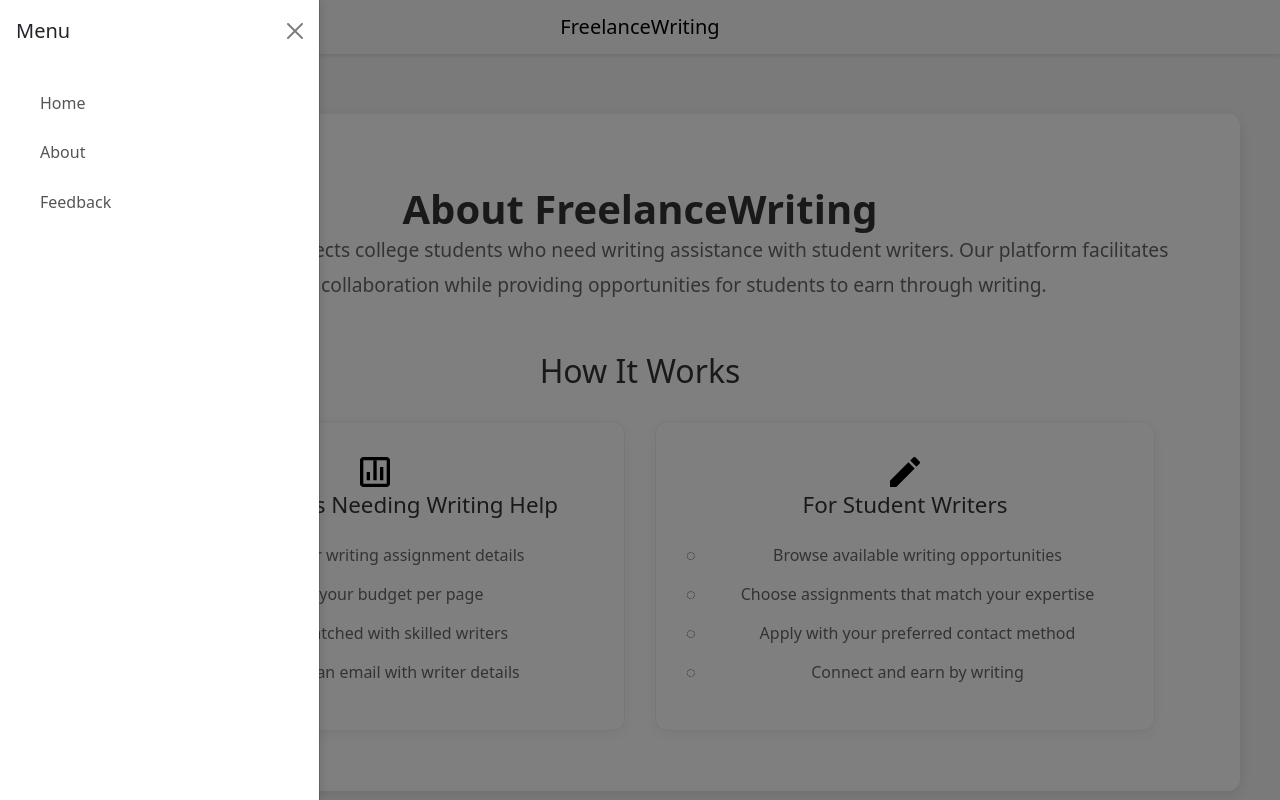
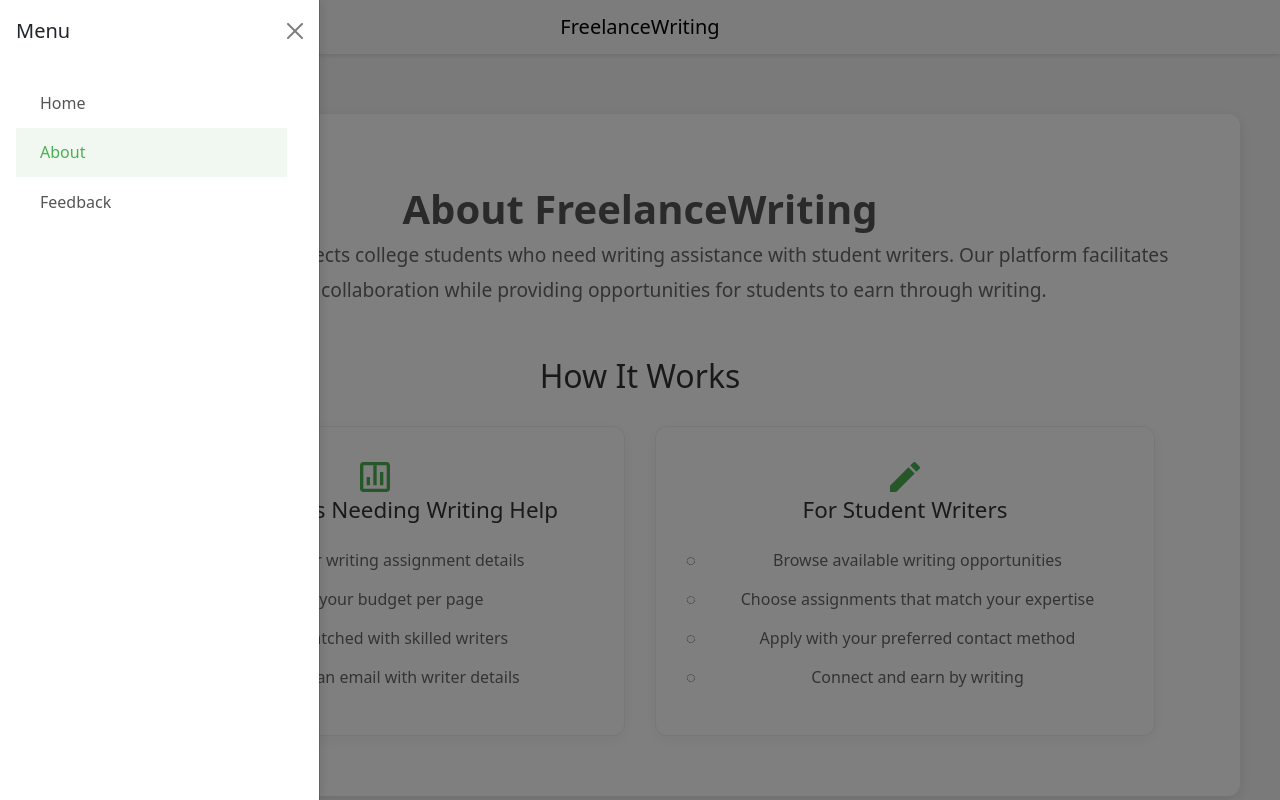
Before and after one commit to Pranay-Dommati/writing-freelancing, a React (Create React App) app in the folder frontend/: page /about in a window 1280 px wide. Both pictures are taken after a click on the button 63 px from the left and 27 px from the top of the page. Built offline with nearby package versions, Linux system fonts and the light colour scheme.

Commit message:
adding colors to icons

```diff
--- a/frontend/src/components/AboutPage.js
+++ b/frontend/src/components/AboutPage.js
@@ -7,7 +7,6 @@ const AboutPage = () => {
     <>
       <NavigationBar />
       <div className="about-page">
-
         <div className="about-content">
           <h1>About FreelanceWriting</h1>
           <div className="platform-description">
@@ -24,8 +23,14 @@ const AboutPage = () => {
             <div className="info-card">
               <div className="card-icon">
                 <svg viewBox="0 0 24 24" width="40" height="40">
-                  <path d="M19 3H5c-1.1 0-2 .9-2 2v14c0 1.1.9 2 2 2h14c1.1 0 2-.9 2-2V5c0-1.1-.9-2-2-2zm0 16H5V5h14v14z"/>
-                  <path d="M7 12h2v5H7zm4-7h2v12h-2zm4 4h2v8h-2z"/>
+                  <path
+                    fill="#4caf50" // Updated color
+                    d="M19 3H5c-1.1 0-2 .9-2 2v14c0 1.1.9 2 2 2h14c1.1 0 2-.9 2-2V5c0-1.1-.9-2-2-2zm0 16H5V5h14v14z"
+                  />
+                  <path
+                    fill="#4caf50" // Updated color
+                    d="M7 12h2v5H7zm4-7h2v12h-2zm4 4h2v8h-2z"
+                  />
                 </svg>
               </div>
               <h4>For Students Needing Writing Help</h4>
@@ -40,7 +45,10 @@ const AboutPage = () => {
             <div className="info-card">
               <div className="card-icon">
                 <svg viewBox="0 0 24 24" width="40" height="40">
-                  <path d="M3 17.25V21h3.75L17.81 9.94l-3.75-3.75L3 17.25zM20.71 7.04c.39-.39.39-1.02 0-1.41l-2.34-2.34c-.39-.39-1.02-.39-1.41 0l-1.83 1.83 3.75 3.75 1.83-1.83z"/>
+                  <path
+                    fill="#4caf50" // Updated color
+                    d="M3 17.25V21h3.75L17.81 9.94l-3.75-3.75L3 17.25zM20.71 7.04c.39-.39.39-1.02 0-1.41l-2.34-2.34c-.39-.39-1.02-.39-1.41 0l-1.83 1.83 3.75 3.75 1.83-1.83z"
+                  />
                 </svg>
               </div>
               <h4>For Student Writers</h4>
@@ -53,7 +61,6 @@ const AboutPage = () => {
             </div>
           </div>
         </div>
-
       </div>
     </>
   );
--- a/frontend/src/components/Navbar.js
+++ b/frontend/src/components/Navbar.js
@@ -1,18 +1,23 @@
 import React, { useState } from 'react';
 import { Navbar, Container, Nav, Offcanvas } from 'react-bootstrap';
-import { Link, useNavigate } from 'react-router-dom'; // Add useNavigate
+import { Link, useNavigate, useLocation } from 'react-router-dom'; // Add useLocation
 import '../styles/navbar.css';
 
 const NavigationBar = () => {
   const [show, setShow] = useState(false);
-  const navigate = useNavigate(); // Add this hook
+  const navigate = useNavigate();
+  const location = useLocation(); // Add this hook
 
   const handleClose = () => setShow(false);
   const handleShow = () => setShow(true);
 
-  // Add this handler function
   const handleBrandClick = () => {
     navigate('/');
+  };
+
+  // Function to check if link is active
+  const isActive = (path) => {
+    return location.pathname === path;
   };
 
   return (
@@ -22,7 +27,7 @@ const NavigationBar = () => {
         <Navbar.Brand
           className="mx-auto"
           onClick={handleBrandClick}
-          style={{ cursor: 'pointer' }} // Add cursor style
+          style={{ cursor: 'pointer' }}
         >
           FreelanceWriting
         </Navbar.Brand>
@@ -33,9 +38,30 @@ const NavigationBar = () => {
           </Offcanvas.Header>
           <Offcanvas.Body>
             <Nav className="justify-content-end flex-grow-1 pe-3">
-              <Nav.Link as={Link} to="/" onClick={handleClose}>Home</Nav.Link>
-              <Nav.Link as={Link} to="/about" onClick={handleClose}>About</Nav.Link>
-              <Nav.Link as={Link} to="/feedback" onClick={handleClose}>Feedback</Nav.Link>
+              <Nav.Link
+                as={Link}
+                to="/"
+                onClick={handleClose}
+                className={isActive('/') ? 'active' : ''}
+              >
+                Home
+              </Nav.Link>
+              <Nav.Link
+                as={Link}
+                to="/about"
+                onClick={handleClose}
+                className={isActive('/about') ? 'active' : ''}
+              >
+                About
+              </Nav.Link>
+              <Nav.Link
+                as={Link}
+                to="/feedback"
+                onClick={handleClose}
+                className={isActive('/feedback') ? 'active' : ''}
+              >
+                Feedback
+              </Nav.Link>
             </Nav>
           </Offcanvas.Body>
         </Offcanvas>
--- a/frontend/src/components/SearchBar.js
+++ b/frontend/src/components/SearchBar.js
@@ -74,15 +74,23 @@ const SearchBar = () => {
                     onChange={handleInputChange}
                 />
             </div>
-            {showSuggestions && suggestions.length > 0 && (
+
+{showSuggestions && suggestions.length > 0 && (
     <ul className="suggestions-list">
         {suggestions.map((college) => (
-            <li
-                key={college.id}
-                onClick={() => handleSuggestionClick(college)}
-            >
+            <li key={college.id} onClick={() => handleSuggestionClick(college)}>
                 <span className="college-emoji">🏫</span>
-                <span className="college-name-text">{college.name}</span>
+                <span
+                    className="college-name-text"
+                    ref={(el) => {
+                        if (el) {
+                            const shouldScroll = el.scrollWidth > el.clientWidth;
+                            el.setAttribute('data-scroll', shouldScroll);
+                        }
+                    }}
+                >
+                    {college.name}
+                </span>
             </li>
         ))}
     </ul>
--- a/frontend/src/styles/about-page.css
+++ b/frontend/src/styles/about-page.css
@@ -143,11 +143,11 @@
 
 
 .about-content h1 {
-  color: #333;
+  color: #555;
   font-size: 2.5rem;
   font-weight: 600;
   margin-top: -39px; /* Added this line to move heading up */
-  margin-bottom: 40px;
+  margin-bottom: 45px;
   padding-bottom: 40px;
   text-align: center;
   position: relative;
--- a/frontend/src/styles/landing-page.css
+++ b/frontend/src/styles/landing-page.css
@@ -462,3 +462,47 @@ html, body {
         top: 35vh;
     }
 }
+
+
+
+
+
+
+
+/* Update college name text styling with scrolling animation */
+.college-name-text {
+    flex: 1;
+    white-space: nowrap;
+    overflow: hidden;
+    position: relative;
+    padding-right: 10px;
+}
+
+/* Add animation for long text */
+.college-name-text[data-scroll="true"] {
+    animation: scrollText 8s linear infinite;
+    animation-delay: 2s; /* Delay before starting scroll */
+}
+
+@keyframes scrollText {
+    0% {
+        transform: translateX(0%);
+    }
+    45% {
+        transform: translateX(calc(-100% + 200px)); /* Adjust based on container width */
+    }
+    50% {
+        transform: translateX(calc(-100% + 200px));
+    }
+    95% {
+        transform: translateX(0%);
+    }
+    100% {
+        transform: translateX(0%);
+    }
+}
+
+/* Hover pause animation */
+.college-name-text[data-scroll="true"]:hover {
+    animation-play-state: paused;
+}
--- a/frontend/src/styles/navbar.css
+++ b/frontend/src/styles/navbar.css
@@ -166,7 +166,7 @@
 }
 
 .navbar-brand:hover {
-    color: #007bff; /* Add hover effect */
+    color: #4caf50; /* Add hover effect */
 }
 
 
@@ -203,15 +203,15 @@
 /* Hover effect */
 .nav-link:hover {
     background-color: #f8f9fa;
-    color: #007bff !important;
-    border-left-color: #007bff;
+    color: #4caf50 !important;
+    border-left-color: #4caf50;
 }
 
 /* Active state */
 .nav-link.active {
-    color: #007bff !important;
+    color: #4caf50 !important;
     background-color: #f0f7ff;
-    border-left-color: #007bff;
+    border-left-color: #4caf50;
     font-weight: 500;
 }
 
@@ -241,3 +241,33 @@
         font-size: 1.2rem;
     }
 }
+
+
+
+
+
+
+/* Menu links styling */
+.nav-link {
+    color: #555 !important;
+    font-size: 1.1rem;
+    padding: 0.8rem 1.5rem !important;
+    transition: all 0.3s ease;
+    position: relative;
+    border-left: 4px solid transparent;
+}
+
+/* Hover effect */
+.nav-link:hover {
+    background-color: #f1f8f1 !important; /* Updated to match active state */
+    color: #4caf50 !important;
+    border-left-color: #4caf50;
+}
+
+/* Active state */
+.nav-link.active {
+    color: #4caf50 !important;
+    background-color: #f1f8f1 !important; /* Updated to match hover state */
+    border-left-color: #4caf50;
+    font-weight: 500;
+}
```
Lines whose indentation alone changed are shown as unchanged.
